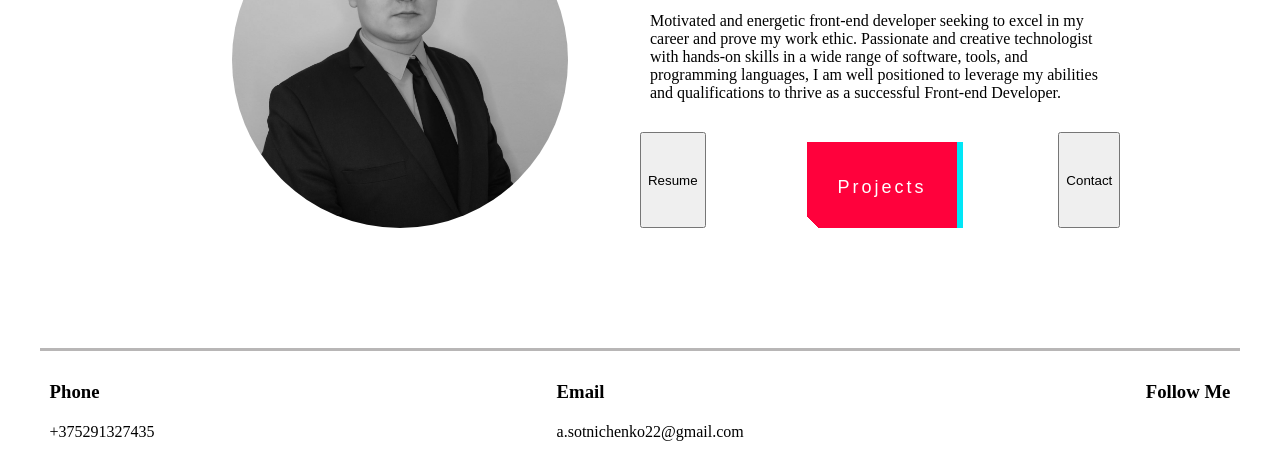
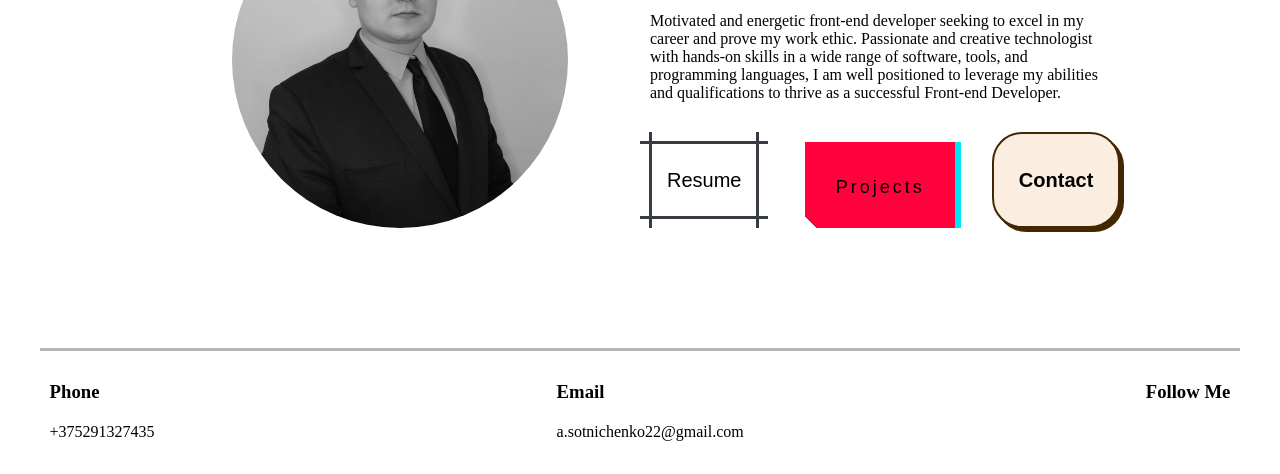
Before and after one commit to ArturSotnichenko/Portfolio, a plain HTML site: page portfolio website/index.html in a window 1280 px wide. Shown: the part 326-800 px from the top of the page. Drawn offline with Linux system fonts and the light colour scheme.

Commit message:
resume html

```diff
--- a/portfolio website/index.html
+++ b/portfolio website/index.html
@@ -6,8 +6,9 @@
     <title>Sotnichenko</title>
     <link rel="stylesheet" href="style.css">
     <link rel="stylesheet" href="CSS/buttons/btn1.css">
-    <link rel="stylesheet" href="CSS/buttons/btn2.css">
-    <link rel="stylesheet" href="CSS/buttons/btn3.css">
+    <link rel="stylesheet" href="CSS/buttons/btn_2.css">
+    <link rel="stylesheet" href="CSS/buttons/btn_3.css">
+
 </head>
 <body>
 
@@ -22,11 +23,11 @@
         <p>frontend developer</p>
     </div>
     <div class="nav_wrap">
-        <span> <a href="">Resume</a> </span>
+        <span> <a href="/resume.html">Resume</a> </span>
 
-        <span>  <a href="">Projects</a></span>
+        <span>  <a href="/projects.html">Projects</a></span>
 
-        <span> <a href="">Contact </a> </span>
+        <span> <a href="/contact.html">Contact </a> </span>
 
     </div>
 
@@ -48,9 +49,9 @@
              I am well positioned to leverage my abilities and qualifications to thrive as a successful Front-end Developer&period;</p>
 
              <div class="btn_sct">
-                <button  class="btn_2">Resume</button>
-                <button class="btn_1">Projects</button>
-                <button class="btn_3">Contact</button>
+                <button  class="btn_2"> <a href="/resume.html" target=_blank>Resume</a> </button>
+                <button class="btn_1"> <a href="/projects.html" target=_blank>Projects</a> </button>
+                <button class="btn_3"><a href="/contact.html" target=_blank>Contact</a></button>
 
 
             </div>
```
Also changed, not shown: resume.html (+14 -0 lines).
